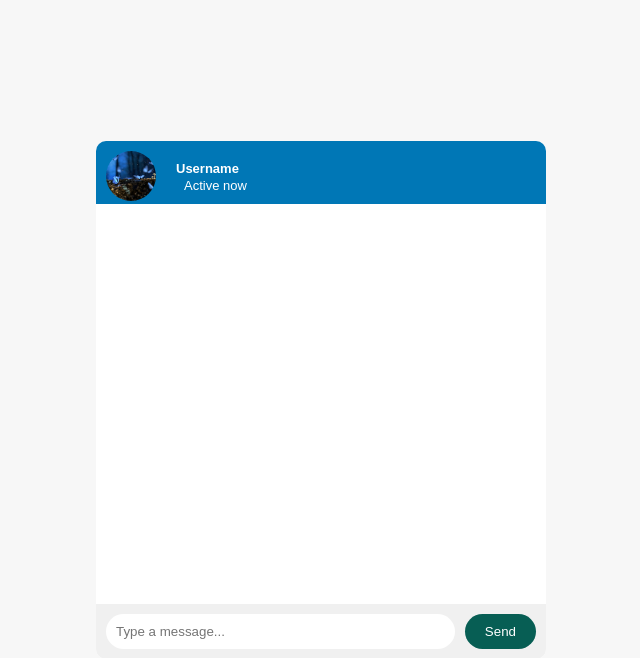
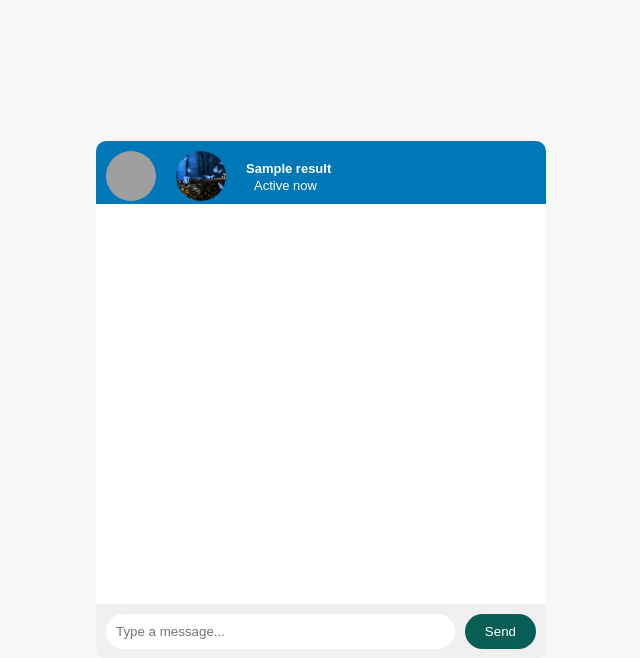
Before and after one commit to yashksaini-coder/ChatterBox, a Flask app: template src/templates/messager.html in a window 1280 px wide. Shown: the top 658 px of the page, without its empty margins (319-959 px from the left). Run offline with Flask 3, Linux system fonts and the light colour scheme; the template is opened without the code that fills it: most values are stand-ins (such as "Sample title", 1, 10 or a date in 2020); grey boxes are pictures that could not be loaded.

Commit message:
messager.html

```diff
--- a/src/templates/messager.html
+++ b/src/templates/messager.html
@@ -9,8 +9,9 @@
 <body>
     <div class="container">
         <div class="chat-header">
-            <img src="{{ url_for('static', filename='images/pexels-pixabay-326055.jpg') }}" alt="userphoto">
-            <h2>Username</h2>
+            <img src="{{ url_for('static', filename='images/backarrow.png') }}" alt="arrow" id="arrow" onclick="back()">
+            <img src="{{ url_for('static', filename='images/pexels-pixabay-326055.jpg') }}" id="img" alt="userphoto">
+            <h2>{{ result }}</h2>
             <span>Active now</span>
         </div>
         <div class="chat-messages" id="chat-messages">
@@ -24,6 +25,6 @@
             <button id="send-button">Send</button>
         </div>
     </div>
-    </script>
 </body>
+<script type="text/javascript" src="{{ url_for('static', filename='message.js') }}"></script>
 </html>
```
